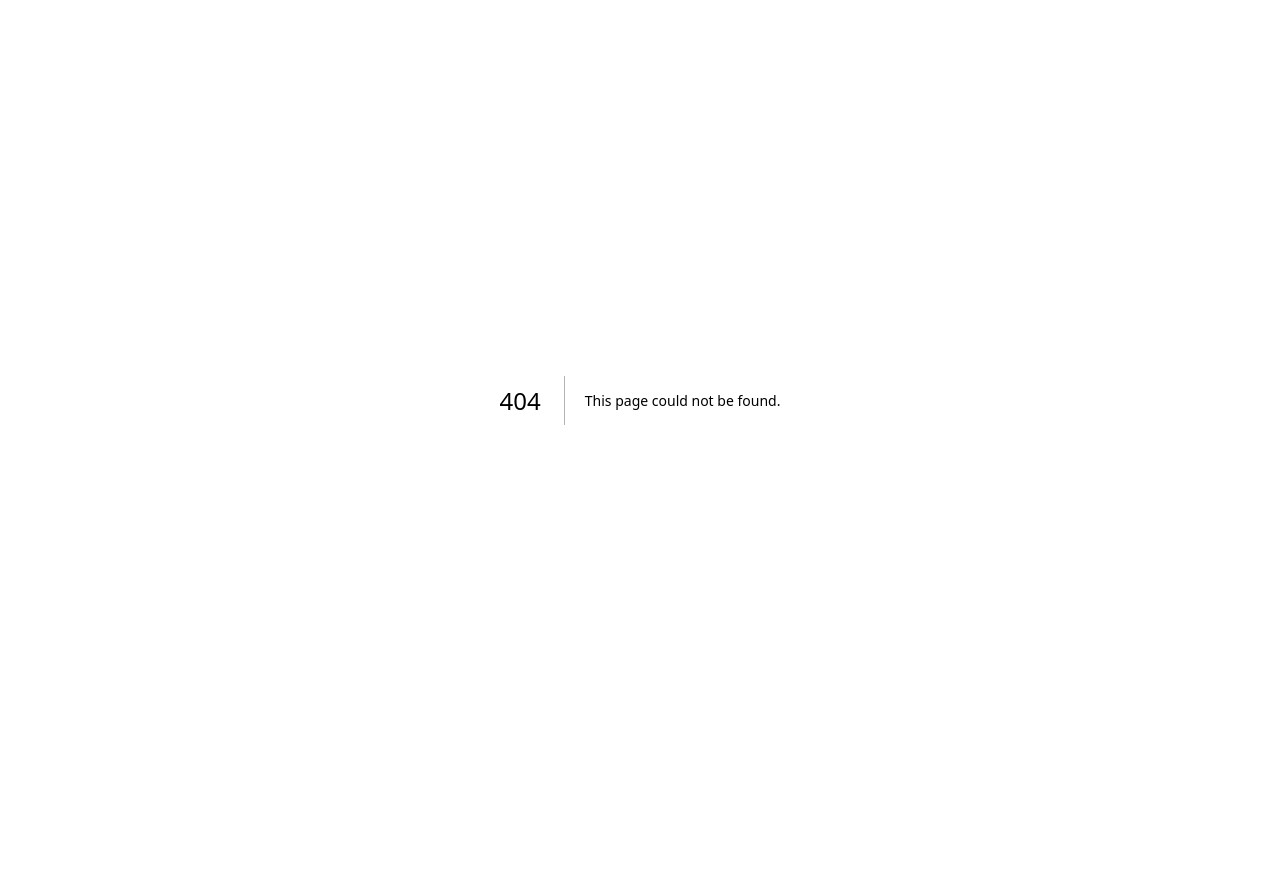
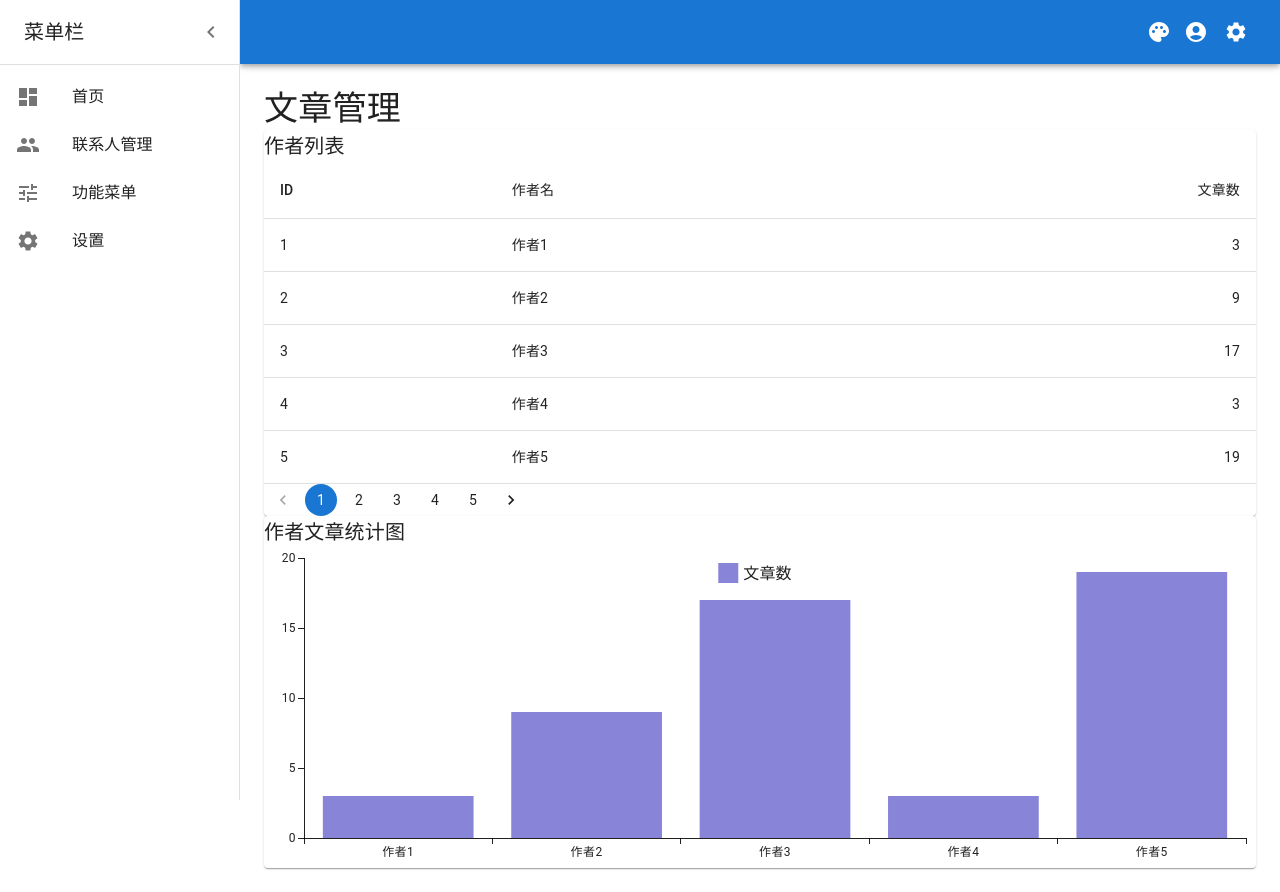
Before and after one commit to Catlordx/web-lab, a Next.js app: page /home/articles in a window 1280 px wide. Before the commit this address had no page. Before the commit the page ends 800 px from the top, so only its background shows below. Built offline with nearby package versions, Linux system fonts and the light colour scheme.

Commit message:
feat文章管理

```diff
--- /dev/null
+++ b/src/app/home/articles/page.tsx
@@ -0,0 +1,163 @@
+"use client";
+
+import { useState, useEffect } from "react";
+import {
+  Paper,
+  Table,
+  TableBody,
+  TableCell,
+  TableContainer,
+  TableHead,
+  TableRow,
+  Typography,
+  Pagination,
+  Box,
+  CircularProgress,
+  useMediaQuery,
+  useTheme
+} from "@mui/material";
+import { BarChart } from '@mui/x-charts/BarChart';
+
+type Author = {
+  id: number;
+  name: string;
+  articleCount: number;
+};
+
+const ArticlesManagementPage = () => {
+  const theme = useTheme();
+  const isMobile = useMediaQuery(theme.breakpoints.down('md'));
+
+  const [authors, setAuthors] = useState<Author[]>([]);
+  const [loading, setLoading] = useState(true);
+  const [page, setPage] = useState(1);
+  const [totalPages, setTotalPages] = useState(1);
+  const rowsPerPage = 5;
+
+  // 模拟获取作者数据
+  useEffect(() => {
+    const fetchAuthors = async () => {
+      setLoading(true);
+      // 这里应该是实际的API调用
+      // const response = await fetch(`/api/authors?page=${page}&limit=${rowsPerPage}`);
+      // const data = await response.json();
+
+      // 模拟数据
+      setTimeout(() => {
+        // 生成模拟数据
+        const totalAuthors = 23; // 总作者数
+        const mockAuthors = Array(Math.min(rowsPerPage, totalAuthors - (page - 1) * rowsPerPage))
+          .fill(0)
+          .map((_, index) => {
+            const actualIndex = (page - 1) * rowsPerPage + index;
+            return {
+              id: actualIndex + 1,
+              name: `作者${actualIndex + 1}`,
+              articleCount: Math.floor(Math.random() * 20) + 1
+            };
+          });
+
+        setAuthors(mockAuthors);
+        setTotalPages(Math.ceil(totalAuthors / rowsPerPage));
+        setLoading(false);
+      }, 500);
+    };
+
+    fetchAuthors();
+  }, [page]);
+
+  // 准备MUI X Charts所需的数据格式
+  const chartLabels = authors.map(author => author.name);
+  const chartData = authors.map(author => author.articleCount);
+
+  const handlePageChange = (_event: React.ChangeEvent<unknown>, value: number) => {
+    setPage(value);
+  };
+
+  return (
+    <Box className="p-4">
+      <Typography variant="h4" className="mb-6 text-center">
+        文章管理
+      </Typography>
+
+      <Box className={`flex ${isMobile ? 'flex-col' : 'flex-row'} gap-4`}>
+        {/* 左侧作者列表 */}
+        <Paper className={`p-4 ${isMobile ? 'w-full' : 'w-1/2'}`}>
+          <Typography variant="h6" className="mb-4">
+            作者列表
+          </Typography>
+
+          {loading ? (
+            <Box className="flex justify-center items-center h-64">
+              <CircularProgress />
+            </Box>
+          ) : (
+            <>
+              <TableContainer>
+                <Table>
+                  <TableHead>
+                    <TableRow>
+                      <TableCell>ID</TableCell>
+                      <TableCell>作者名</TableCell>
+                      <TableCell align="right">文章数</TableCell>
+                    </TableRow>
+                  </TableHead>
+                  <TableBody>
+                    {authors.map((author) => (
+                      <TableRow key={author.id}>
+                        <TableCell>{author.id}</TableCell>
+                        <TableCell>{author.name}</TableCell>
+                        <TableCell align="right">{author.articleCount}</TableCell>
+                      </TableRow>
+                    ))}
+                  </TableBody>
+                </Table>
+              </TableContainer>
+
+              <Box className="flex justify-center mt-4">
+                <Pagination
+                  count={totalPages}
+                  page={page}
+                  onChange={handlePageChange}
+                  color="primary"
+                />
+              </Box>
+            </>
+          )}
+        </Paper>
+
+        {/* 右侧统计图 */}
+        <Paper className={`p-4 ${isMobile ? 'w-full' : 'w-1/2'}`}>
+          <Typography variant="h6" className="mb-4">
+            作者文章统计图
+          </Typography>
+
+          {loading ? (
+            <Box className="flex justify-center items-center h-64">
+              <CircularProgress />
+            </Box>
+          ) : (
+            <Box className="h-80">
+              {authors.length > 0 && (
+                <BarChart
+                  xAxis={[{ scaleType: 'band', data: chartLabels }]}
+                  series={[
+                    {
+                      data: chartData,
+                      label: '文章数',
+                      color: '#8884d8',
+                    },
+                  ]}
+                  height={320}
+                  margin={{ top: 10, bottom: 30, left: 40, right: 10 }}
+                />
+              )}
+            </Box>
+          )}
+        </Paper>
+      </Box>
+    </Box>
+  );
+};
+
+export default ArticlesManagementPage;
--- a/src/app/home/layout.tsx
+++ b/src/app/home/layout.tsx
@@ -140,8 +140,8 @@ export default function HomeLayout({
   }
   const menuItems = [
     { text: '首页', icon: <DashboardIcon />, path: '/home' },
-    { text: '功能菜单', icon: <TuneOutlined />, path: '/home/functions' },
     { text: '联系人管理', icon: <PeopleIcon />, path: '/home/users' },
+    { text: '功能菜单', icon: <TuneOutlined />, path: '/home/articles' },
     { text: '设置', icon: <SettingsIcon />, path: '/settings' },
   ];
 
```
Also changed, not shown: src/app/chpwd/page.tsx (+59 -8 lines).
